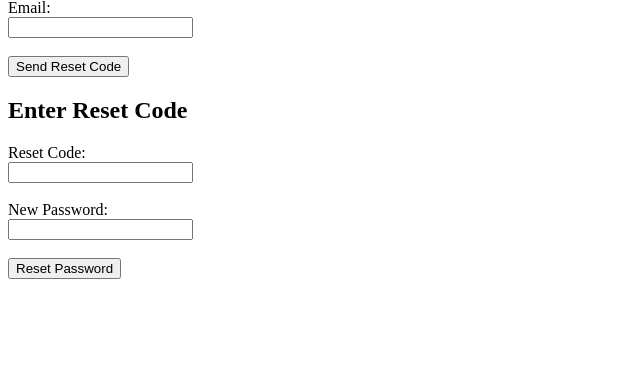
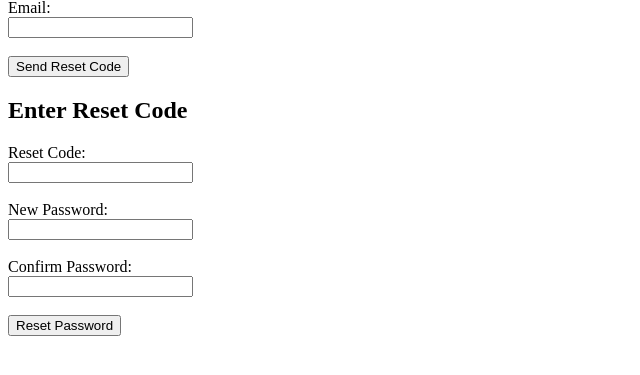
Before and after one commit to thiefyzheng/StableBay, a Flask app: page /reset_password in a window 1280 px wide. Shown: the part 128-503 px from the top of the page, without its empty margins (0-640 px from the left). Run offline with Flask 2, Linux system fonts and the light colour scheme; parts of the project's set-up code (start-up, migrations or seed data) failed here and were passed over.

Commit message:
Delete the reset key after password reset

```diff
--- a/app.py
+++ b/app.py
@@ -435,8 +435,8 @@ def reset_password():
             # Hash the new password using sha256
             hashed_password = hashlib.sha256(new_password.encode()).hexdigest()
 
-            # Update the user's password in the database
-            query = "UPDATE users SET password=%s WHERE reset_token=%s"
+            # Update the user's password and delete the reset code from the database
+            query = "UPDATE users SET password=%s, reset_token=NULL WHERE reset_token=%s"
             cursor.execute(query, (hashed_password, reset_code))
 
             # Commit the changes and close the database connection
@@ -457,6 +457,7 @@ def reset_password():
 
     # Render the reset password form
     return render_template('reset_password.html')
+
 
 
 
--- a/templates/reset_password.html
+++ b/templates/reset_password.html
@@ -2,6 +2,17 @@
 <html>
 <head>
     <title>Reset Password</title>
+    <script>
+        // Function to check if the new password and confirm password match
+        function checkPasswordsMatch(event) {
+            var newPassword = document.getElementById('new_password').value;
+            var confirmPassword = document.getElementById('confirm_password').value;
+            if (newPassword != confirmPassword) {
+                alert('Passwords do not match');
+                event.preventDefault();
+            }
+        }
+    </script>
 </head>
 <body>
     <h1>Reset Password</h1>
@@ -14,11 +25,15 @@
     </form>
 
     <h2>Enter Reset Code</h2>
-    <form method="post">
+    <!-- Add an onsubmit event handler to the form -->
+    <form method="post" onsubmit="checkPasswordsMatch(event)">
         <label for="reset_code">Reset Code:</label><br>
         <input type="text" id="reset_code" name="reset_code"><br><br>
         <label for="new_password">New Password:</label><br>
         <input type="password" id="new_password" name="new_password"><br><br>
+        <!-- Add a confirm password field -->
+        <label for="confirm_password">Confirm Password:</label><br>
+        <input type="password" id="confirm_password" name="confirm_password"><br><br>
         <input type="submit" value="Reset Password">
     </form>
 
```
